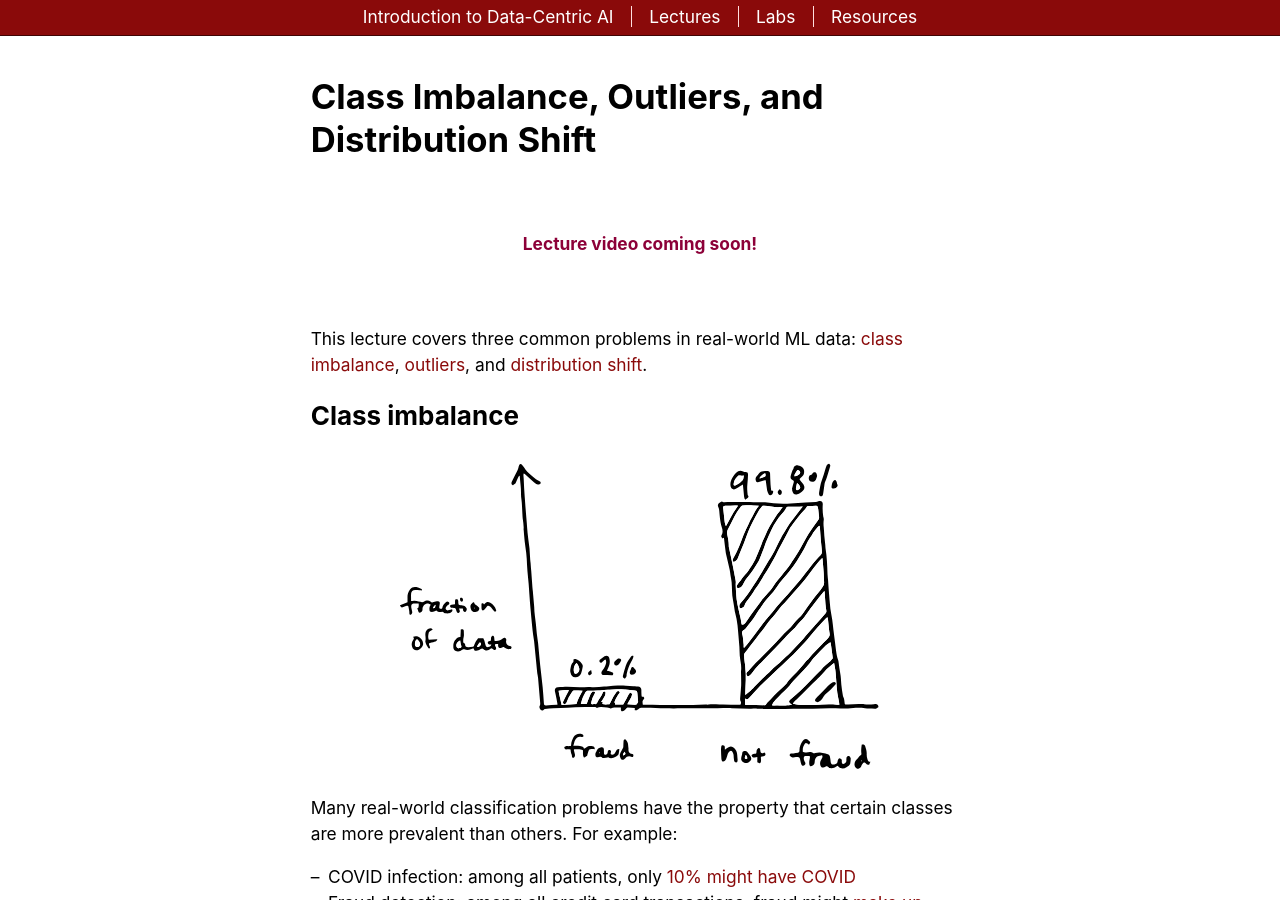
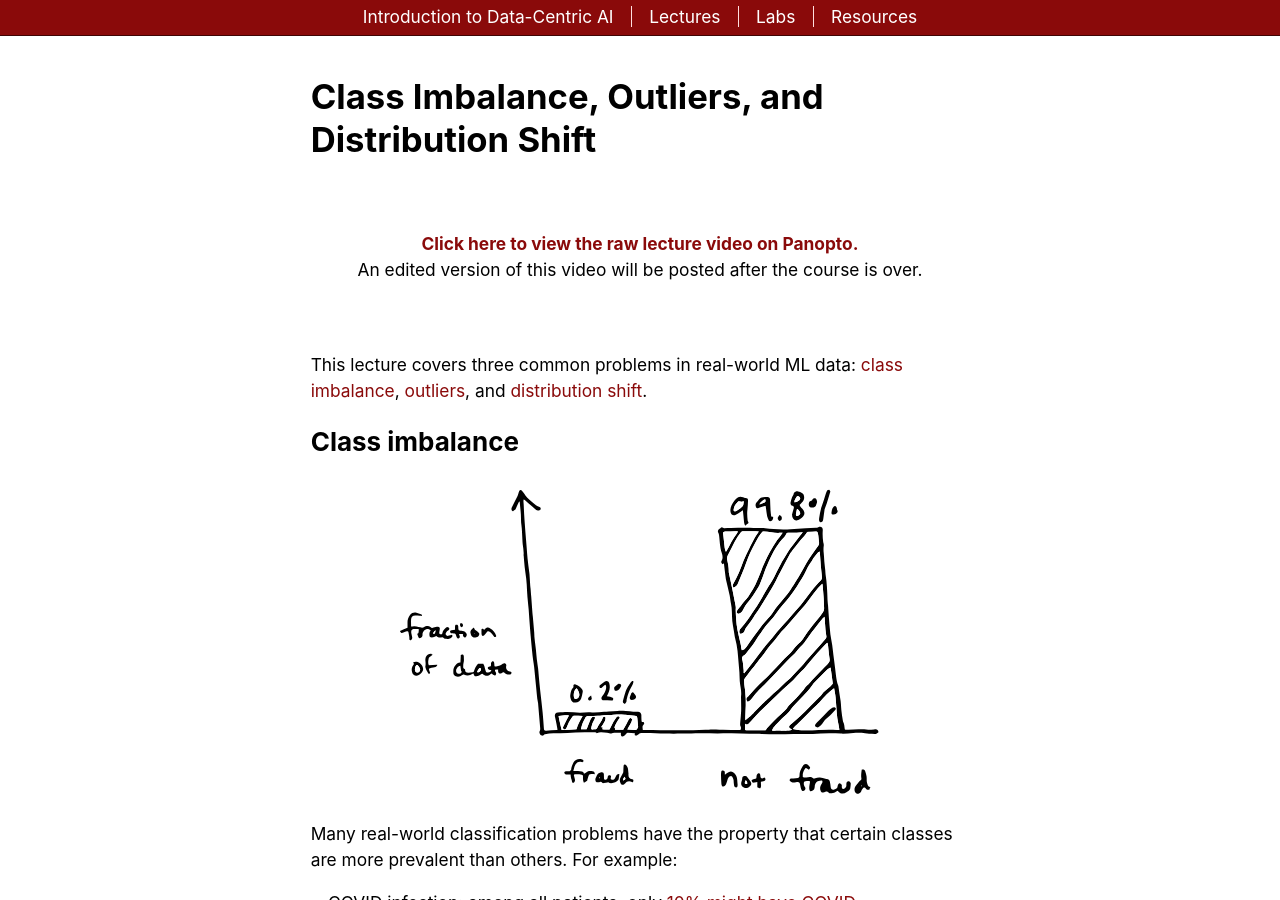
Before and after one commit to dcai-course/dcai-course, a Jekyll site: the page built from _lectures/imbalance-outliers-shift.md, in a window 1280 px wide and 900 px high. Built offline with Jekyll 4.4.1, drawn with Linux system fonts in a browser that asks for light colours; some of the changed lines change nothing that is shown.

Commit message:
Add video

```diff
--- a/_lectures/imbalance-outliers-shift.md
+++ b/_lectures/imbalance-outliers-shift.md
@@ -3,6 +3,7 @@ layout: lecture
 title: "Class Imbalance, Outliers, and Distribution Shift"
 date: 2023-01-23
 ready: true
+panopto: "https://mit.hosted.panopto.com/Panopto/Pages/Viewer.aspx?id=c97d2732-19b5-461d-a961-af85012d2bcb"
 video:
   aspect: 56.25
   # id: Wz50FvGG6xU
```
